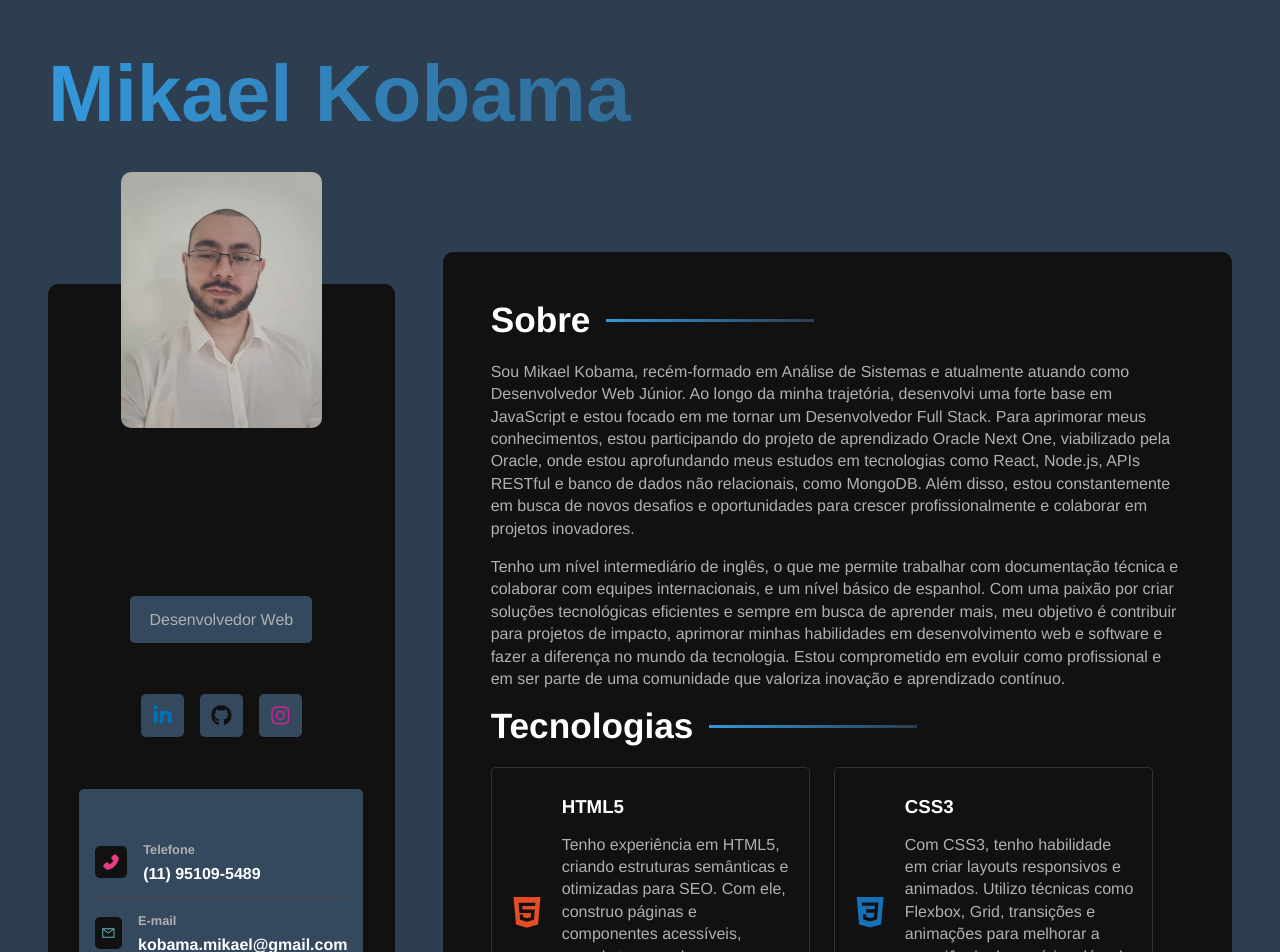
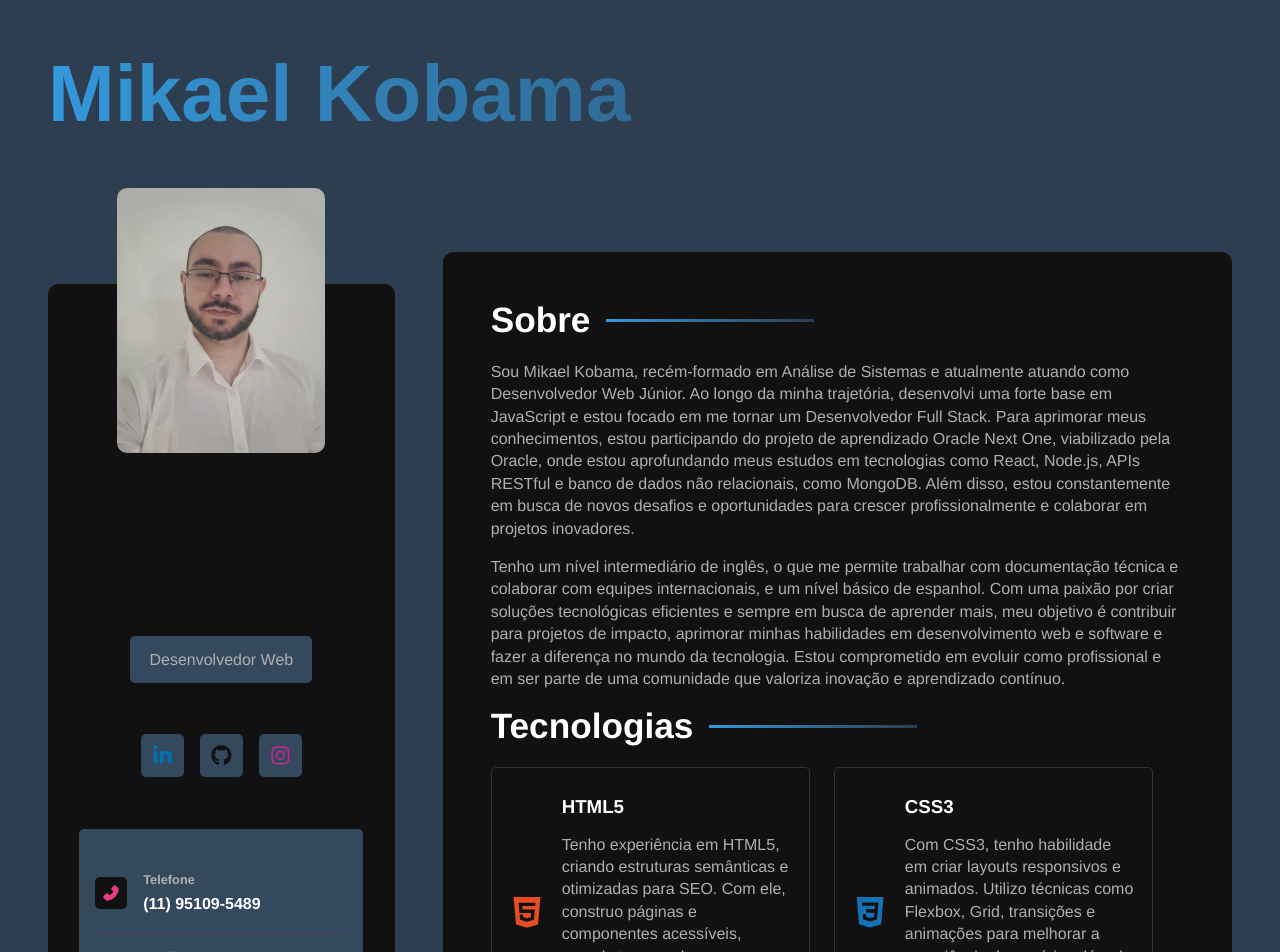
Before and after one commit to Mikael-Kobama/portfolio-react, a React (Vite) app: page / in a window 1280 px wide. Shown: the top 952 px of the page. Built offline with nearby package versions, Linux system fonts and the light colour scheme.

Commit message:
update vercel 2.5

```diff
--- a/src/styles/components/informationcontainer.sass
+++ b/src/styles/components/informationcontainer.sass
@@ -16,7 +16,7 @@
     @include mixins.center
     justify-content: start
     gap: 1rem
-    padding-bottom: .9rem
+    padding-bottom: 1.3rem
     margin-bottom: .9rem
     border-bottom: 1px solid #444
     width: 100%
--- a/src/styles/components/sidebar.sass
+++ b/src/styles/components/sidebar.sass
@@ -16,16 +16,16 @@
   margin-top: 2rem // Pode ajudar a distanciar um pouco do topo da página
 
 img
-  max-width: 58%
+  max-width: 60%
   border-radius: variables.$container-border-radius
   position: absolute
-  top: -7rem // Ajuste para subir um pouco a imagem e deixá-la mais próxima do título
+  top: -6rem // Ajuste para subir um pouco a imagem e deixá-la mais próxima do título
 
 .title
   color: variables.$text-color-secondary
   background-color: variables.$bg-color-secondary
   border-radius: variables.$card-border-radius
-  margin-top: 18rem // Diminui a margem superior para deixar o título mais próximo da imagem
+  margin-top: 20.5rem // Diminui a margem superior para deixar o título mais próximo da imagem
   padding: .91rem 1.2rem
 
 .btn
```
